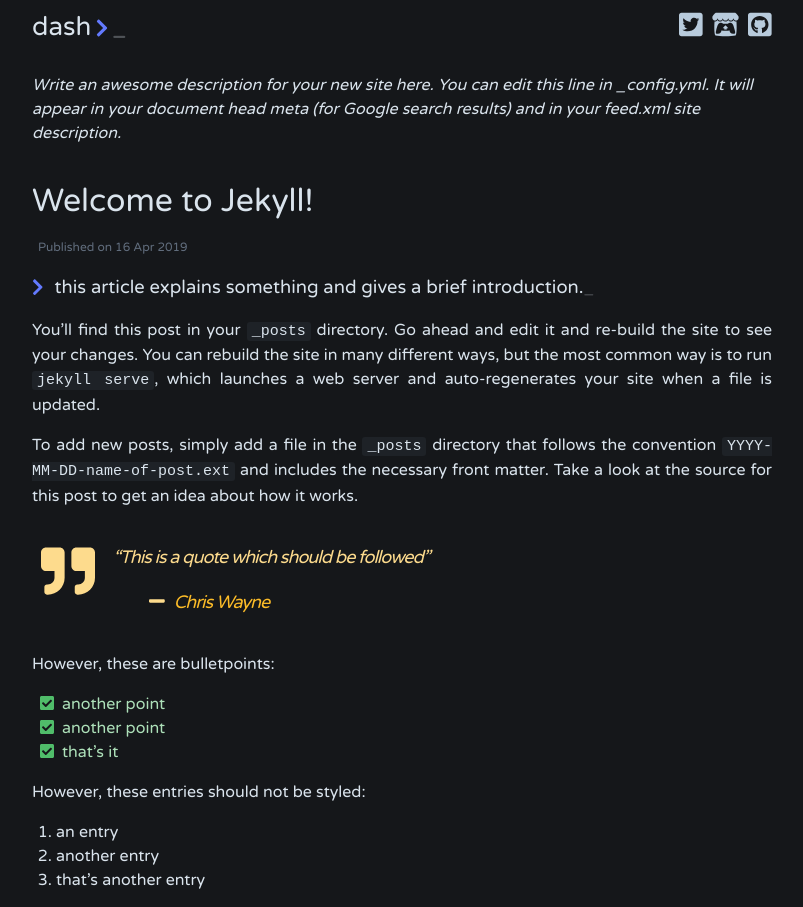
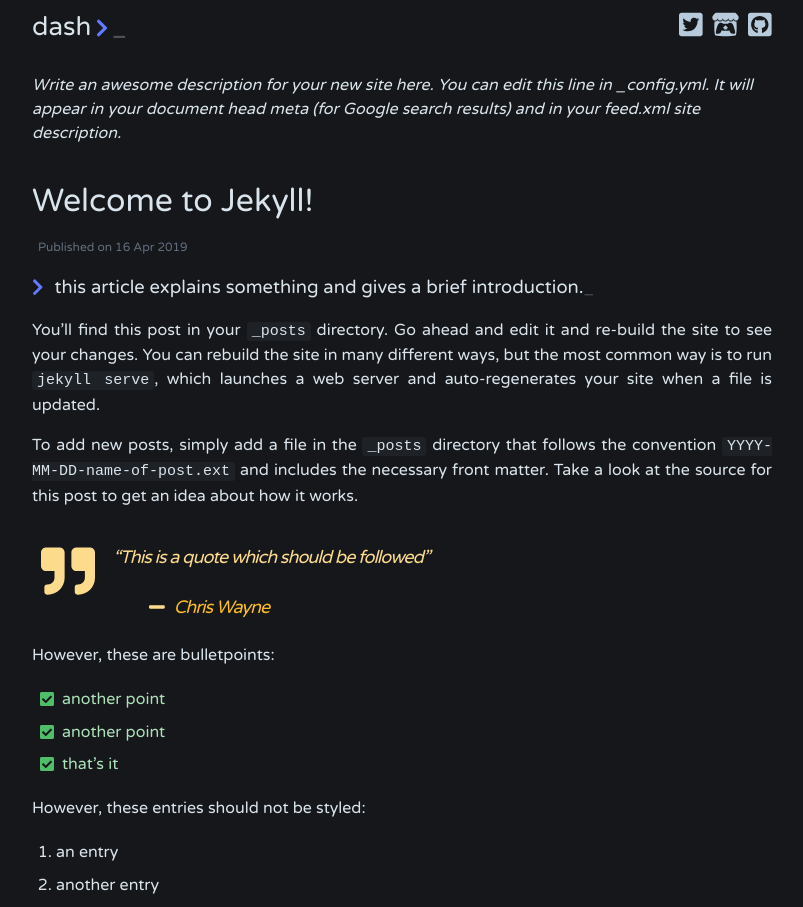
Before and after one commit to bitbrain/jekyll-dash, a Jekyll site: the page built from _posts/2019-04-16-welcome-to-jekyll2.md, in a window 1280 px wide. Shown: the top 907 px of the page, without its empty margins (238-1041 px from the left). Built offline with Jekyll 4.4.1, drawn with Linux system fonts in a browser that asks for light colours; nearby versions of some CDN libraries; comment, search, counter and statistics services are not loaded; some of the changed text lies outside the part shown; grey boxes are pictures that could not be loaded.

Commit message:
Update footer

```diff
--- a/_includes/footer.html
+++ b/_includes/footer.html
@@ -1,5 +1,5 @@
 <footer class="site-footer">
   <div class="wrapper">
-    <div class="credits"><a href="https://github.com/bitbrain/jekyll-dash">dash</a> for Jekyll by <a href="https://github.com/bitbrain">bitbrain</a></div>
+    <div class="credits"><a href="https://github.com/bitbrain/jekyll-dash">dash</a> theme for Jekyll by <a href="https://github.com/bitbrain">bitbrain</a> made with <i class="fas fa-heart"></i></div>
   </div>
 </footer>
--- a/_sass/dash/_layout.scss
+++ b/_sass/dash/_layout.scss
@@ -147,9 +147,11 @@
 
   ol > li {
     margin-left: 1em;
+    line-height: $base-line-height * 1.35;
   }
 
   ul > li {
+    line-height: $base-line-height * 1.35;
     color: lighten($color-green, 25%);
     list-style: none;
     margin-left: 0;
@@ -157,6 +159,7 @@
     svg {
       color: $color-green;
       margin-right: 0.5em;
+      margin-bottom: -1px;
     }
 
     &:before {
@@ -182,7 +185,7 @@
 
   & > blockquote {
     margin-top: 2em;
-    margin-bottom: 2em;
+    margin-bottom: 1em;
     margin-left: 0.5em;
     font-style: italic;
     color: lighten($color-yellow, 20%);
```
Also changed, not shown: jekyll-dash.gemspec.
